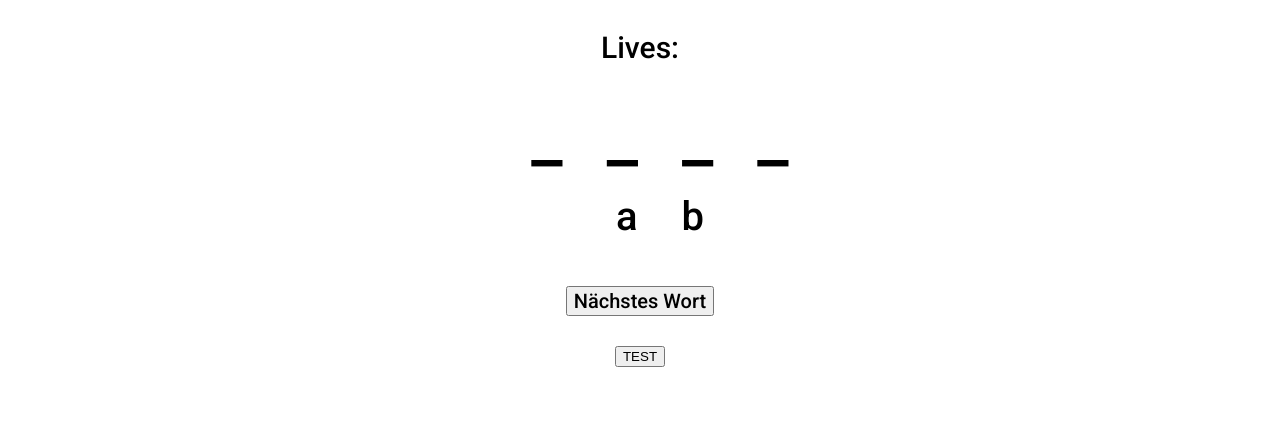
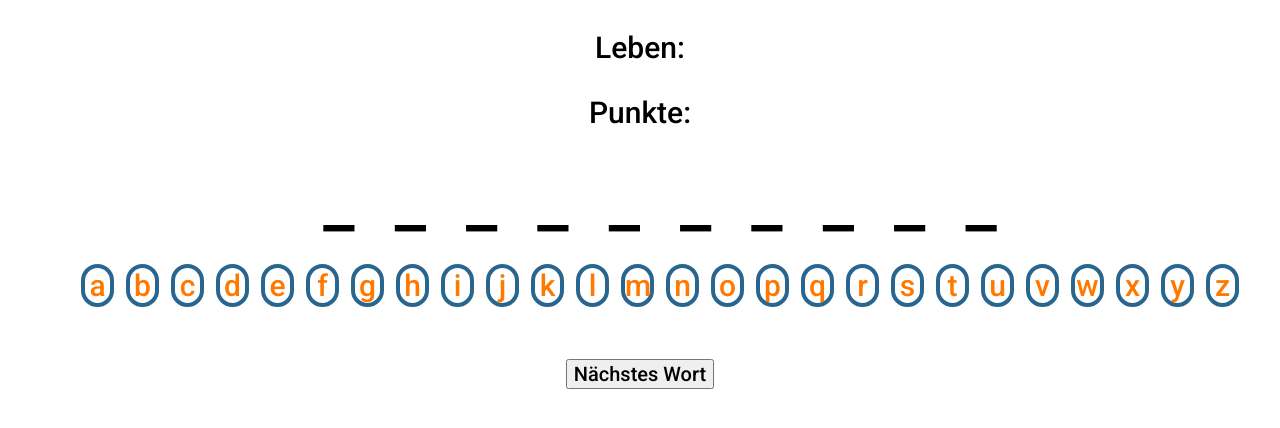
Before and after one commit to klepek42/fhangmandw, a plain HTML site: page fhangmandw/fhangmandw/game.html in a window 1280 px wide. Drawn offline with nearby package versions, Linux system fonts and the light colour scheme.

Commit message:
Version 1.3 ABC-Tastatur und Ratewortfeld
Die Funktionen createButtons() und fillSecret() in Kombination mit
randomWord() und jQuery implementiert. Der Button "nächstes Wort"
generiert jetzt onclick immer neues Wort und baut das Ratewortfeld neu
auf.

```diff
--- a/fhangmandw/fhangmandw/css/main.css
+++ b/fhangmandw/fhangmandw/css/main.css
@@ -62,14 +62,40 @@ ul {
 	white-space:nowrap;
 }
 
+/* document.getElementById('test').disabled=true; */
 #letterButton li {
+	width:25px;
 	text-align:center;
 	font-family:'Roboto';
-	font-size:40px;
+	font-size:30px;
 	list-style:none;
 	cursor:pointer;
 	display:inline;
-	margin:20px;
+	margin:6px;
+	border-radius:30px;
+	border:4px solid #29668f;
+	display:inline-block;
+	background-color:white;
+	color:#FF7901;
+}
+
+#letterButton li:hover {
+	background-color:#FF7901;
+	color:white;
+}
+
+@media (max-width: 767px) {
+  #letterButton li{
+  /*padding:0 0 0 25px;*/
+   color:blue;
+  }
+}
+
+@media (max-width: 480px) {
+  #letterButton li{
+  /*padding:0 0 0 25px;*/
+   color:red;
+  }
 }
 
 #secretField li {
@@ -89,7 +115,7 @@ ul {
 }
 
 /* Lebensanzeige statt Text Herzen oder ähnliches - Man verliert Leben wenn Punkte unter 0 oder zu viele Fehler? */
-#lives {
+#lives,#points {
 	font-size:30px;
 	font-family:'Roboto';
 }
--- a/fhangmandw/fhangmandw/game.html
+++ b/fhangmandw/fhangmandw/game.html
@@ -12,29 +12,21 @@
 </head>
 <body>
 
-	<p id="lives">Lives:</p>
+	<p id="lives">Leben:</p>
+	<p id="points">Punkte:</p>
 
 	<!-- Bereich fuer das geheime Wort -->
 	<div id="area">
 		<ul id="secretField">
-			<li>_</li>
-			<li>_</li>
-			<li>_</li>
-			<li>_</li>
 		</ul>
 	</div>
 
 	<!-- Container fuer Darstellung der Buchstaben in einer unordered List mit li Elementen -->
 	<div id="buttons">
 		<ul id="letterButton">
-			<li>a</li>
-			<li>b</li>
 		</ul>
 	</div>
 
-	<button id="nextWord">Nächstes Wort</button> <br/>
-	<button id="test" onclick="document.getElementById('test').disabled=true;">TEST</button>
-
-
+	<button id="nextWord" onclick="randomWord(), fillSecret()">Nächstes Wort</button> <br/>
 </body>
 </html>
--- a/fhangmandw/fhangmandw/js/main.js
+++ b/fhangmandw/fhangmandw/js/main.js
@@ -1,8 +1,20 @@
 var letters = ['a', 'b', 'c', 'd', 'e', 'f', 'g', 'h', 'i', 'j', 'k', 'l', 'm', 'n', 'o', 'p', 'q', 'r', 's', 't', 'u', 'v', 'w', 'x', 'y', 'z'];
-var words = ["fhdw", "informatik", "bwl"];
+var words = ["fhdw", "informatik", "bwl", "dual", "studium", "finanzmathematik", "bilanz", "guv", "gewinn", "javascript", "java", "software", "wirtschaft", "klausur", "praesentation", "office", "praxis"];
 var word;
 var lives;
-var points;
+var points = 100;
+
+//Erzeugen der Buttons mit Buchstaben
+var createButtons = function() {
+	jQuery(function($){
+		for(var i = 0; i < letters.length; i++) {
+			var letter = letters[i];
+			$("#buttons ul").append("<li>" + letter + "</li>");
+
+		}
+	});
+}
+createButtons();
 
 //Waehle zufaelliges Wort aus Woerterarray
 function randomWord() {
@@ -10,36 +22,30 @@ function randomWord() {
 	console.log("randomWord = " + word);
 	return word;
 }
-
 randomWord();
 
-//Clevere Funktion zum erzeugen der Buttons mit Buchstaben
-var createButtons = function() {
-	for(var i = 0; i < letters.length; i++) {
-		//Ansatz ungefaehr in diesem Stil
-		var addBtns = document.createElement('li');
-		buttons.appendChild('letters');
-	}
+//Befüllen des Ratefelders mit Elementen in Abhängigkeit des zufällig gewählten Wortes
+var fillSecret = function() {
+	jQuery(function($){
+	//Reset fuer "nächstes Wort"
+	$("#area ul").empty();
+		for(var j = 0; j < word.length; j++) {
+		//Erstelle so viele Underscores wie die Wortlänge
+			$("#area ul").append('<li>_</li>');
+		}
+	});
 }
-
-//createButtons();
-
-//Befüllen des Ratefelders mit Elementen in Abhängigkeit des zufällig gewählten Wortes
-var secretArea = function() {
-	for(var j = 0; j < word.length-1; j++) {
-
-	}
-}
+fillSecret();
 
 //Pruefen ob der Benutzer einen richtigen Buchstaben gewählt hat
 //Wenn richtig dann decke auf und tausche _ durch richtigen Buchstaben
 var checkLetter = function() {
 	if(letters[x] === letter) {
-		;
 	}
 }
 
 //eventListener bzw. onclick Event für die Buchstaben Buttons -> ausführen von checkLetters()
 
+//Tastatureingaben
 
 //Idee: Punktevergabe - Richtiger Buchstabe = 100 Punkte - Falscher Buchstabe -25 ?
```
Also changed, not shown: fhangmandw/fhangmandw/index.html (+0 -1 lines).
